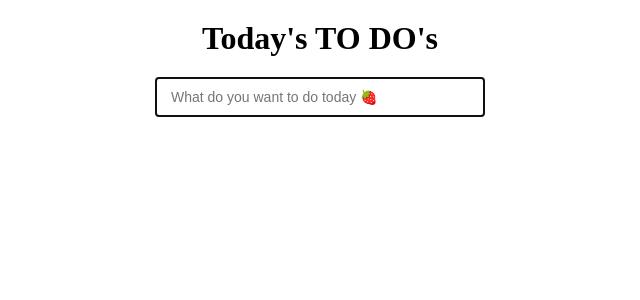
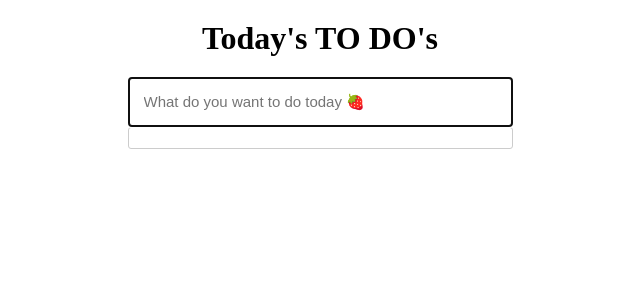
Before and after one commit to afozbek/react-todo-app, a React (Create React App) app: page / in a window 1280 px wide. Shown: the top 300 px of the page, without its empty margins (320-960 px from the left). Built offline with nearby package versions, Linux system fonts and the light colour scheme.

Commit message:
basic style eklendi

```diff
--- a/src/main.scss
+++ b/src/main.scss
@@ -12,38 +12,53 @@
   &__header {
     margin: 20px;
   }
+
+  &__footer {
+    display: flex;
+    justify-content: space-between;
+    align-items: center;
+  }
 }
 
 .m-todo {
   position: relative;
-  width: 60%;
+  width: 70%;
   margin: 20px auto;
 
   &__input {
     width: 100%;
-    height: 40px;
-    margin-bottom: 30px;
+    height: 50px;
     border: 1px solid #ccc;
     border-radius: 3px;
     padding: 15px;
-    font-size: 16px;
+    font-size: 17px;
 
     &::placeholder {
-      font-size: 14px;
+      font-size: 15px;
     }
   }
 
   &__list {
     width: 100%;
     text-align: start;
+    border: 1px solid #ccc;
+    padding: 10px;
+    border-radius: 3px;
   }
 
   &__item {
-    color:red;
+    color: #333;
     list-style: none;
+    margin-bottom: 5px;
+    text-align: justify;
+    position: relative;
+
+    display: flex;
+    justify-content: space-between;
+    align-items: center;
 
     &.-done {
-      color: green;
+      color: #888;
       text-decoration: line-through;
     }
   }
```
